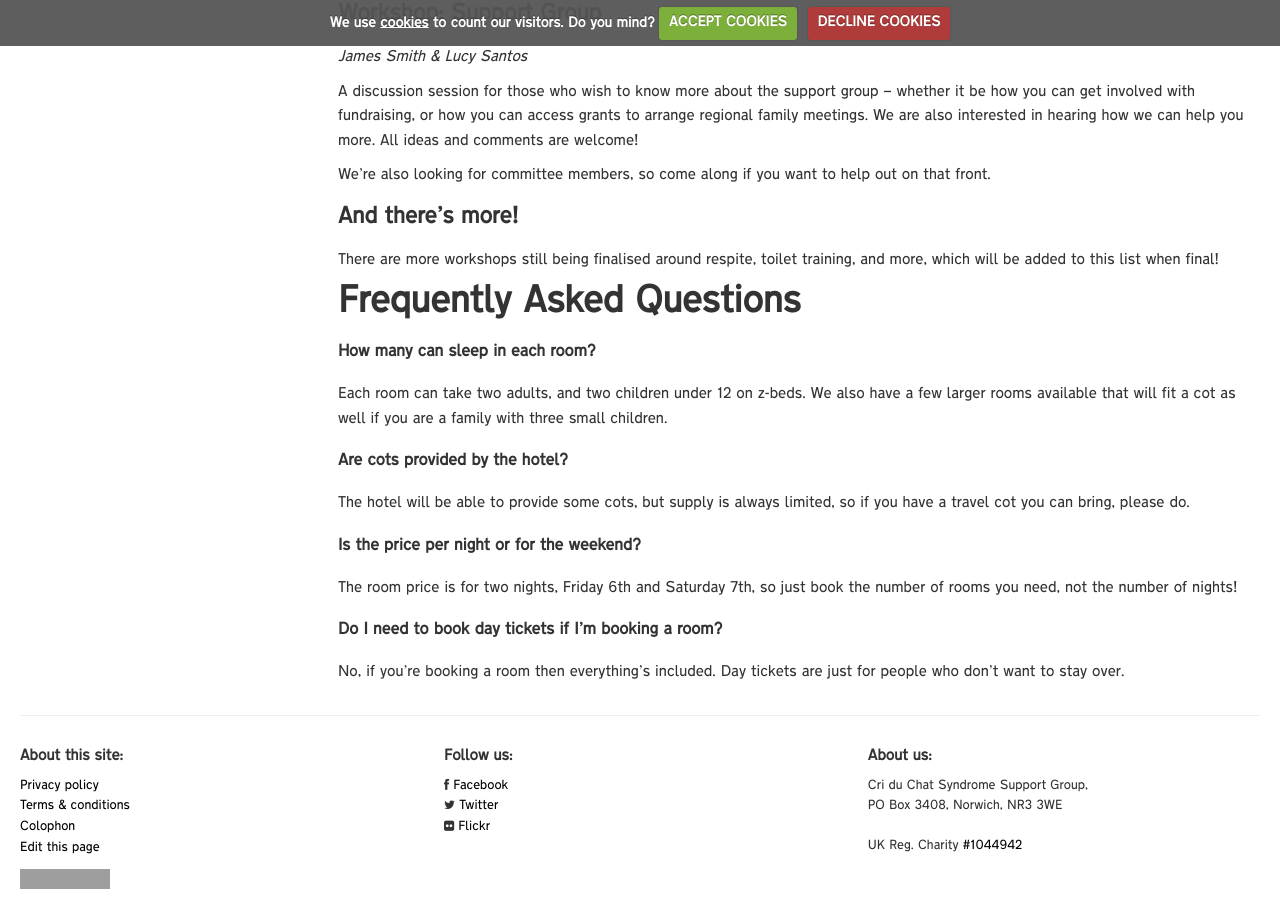
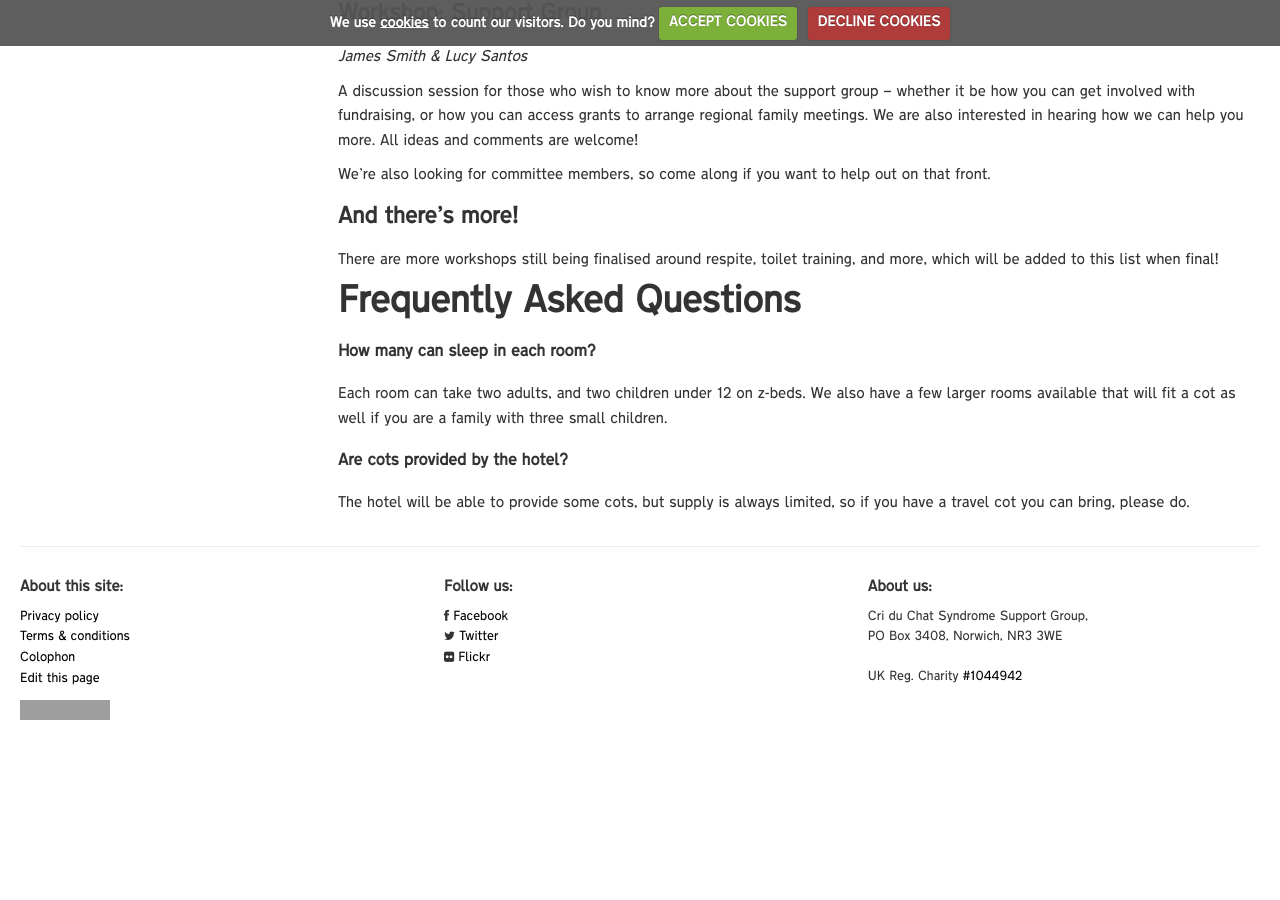
Before and after one commit to lucyjanetetlow/cdcssg.github.io, a Jekyll site: the page built from _events/2016/family-weekend.md, in a window 1280 px wide and 900 px high, scrolled down 3962 px. Built offline with Jekyll 4.4.1, drawn with Linux system fonts in a browser that asks for light colours; nearby versions of some CDN libraries; after the commit the page ends 4693 px from its top, so only the background shows below that; grey boxes are pictures that could not be loaded.

Commit message:
remove old FAQs

```diff
--- a/_events/2016/family-weekend.md
+++ b/_events/2016/family-weekend.md
@@ -140,11 +140,3 @@ Each room can take two adults, and two children under 12 on z-beds. We also have
 ### Are cots provided by the hotel?
 
 The hotel will be able to provide some cots, but supply is always limited, so if you have a travel cot you can bring, please do.
-
-### Is the price per night or for the weekend?
-
-The room price is for two nights, Friday 6th and Saturday 7th, so just book the number of rooms you need, not the number of nights!
-
-### Do I need to book day tickets if I'm booking a room?
-
-No, if you're booking a room then everything's included. Day tickets are just for people who don't want to stay over.
```
